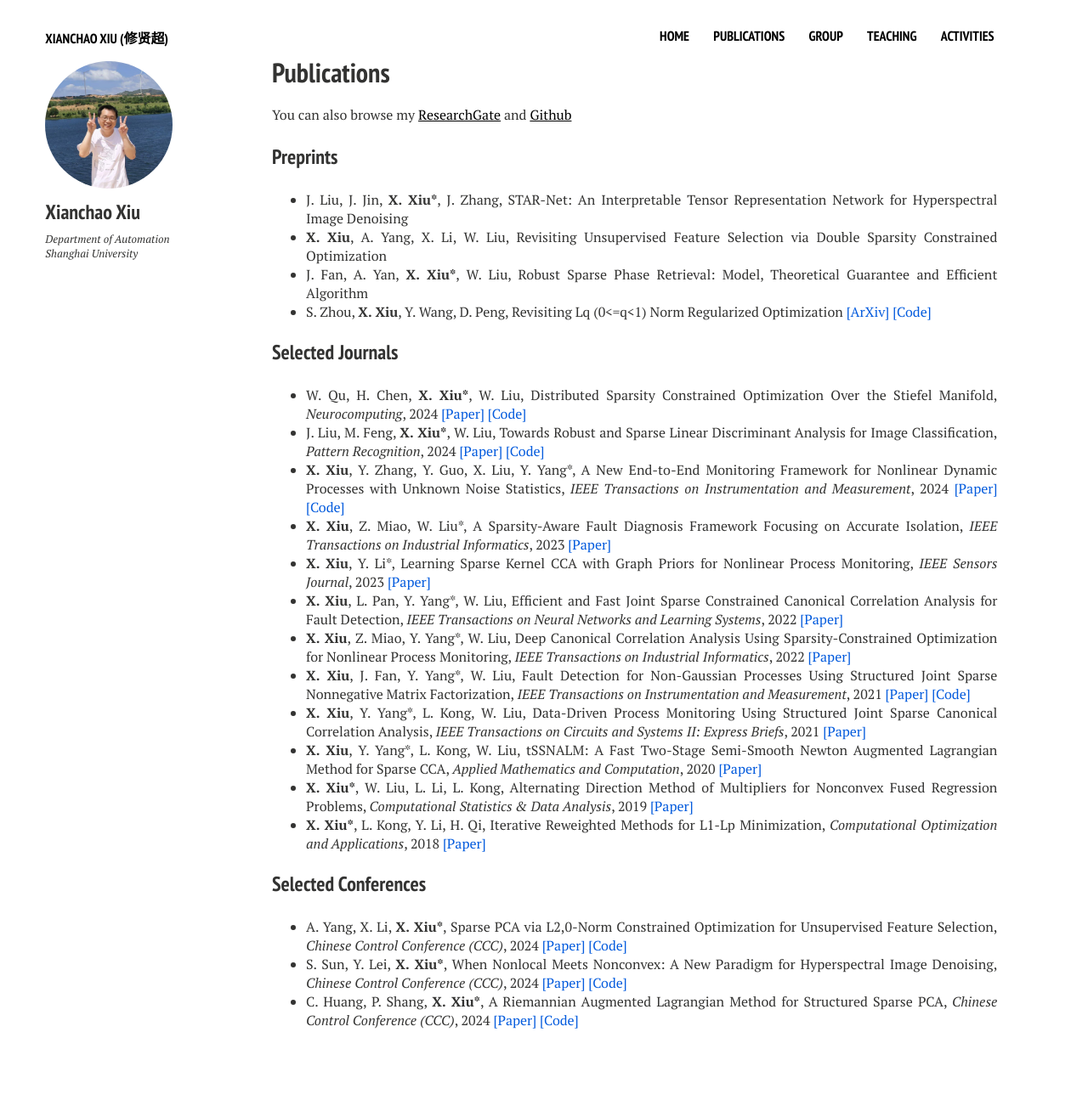
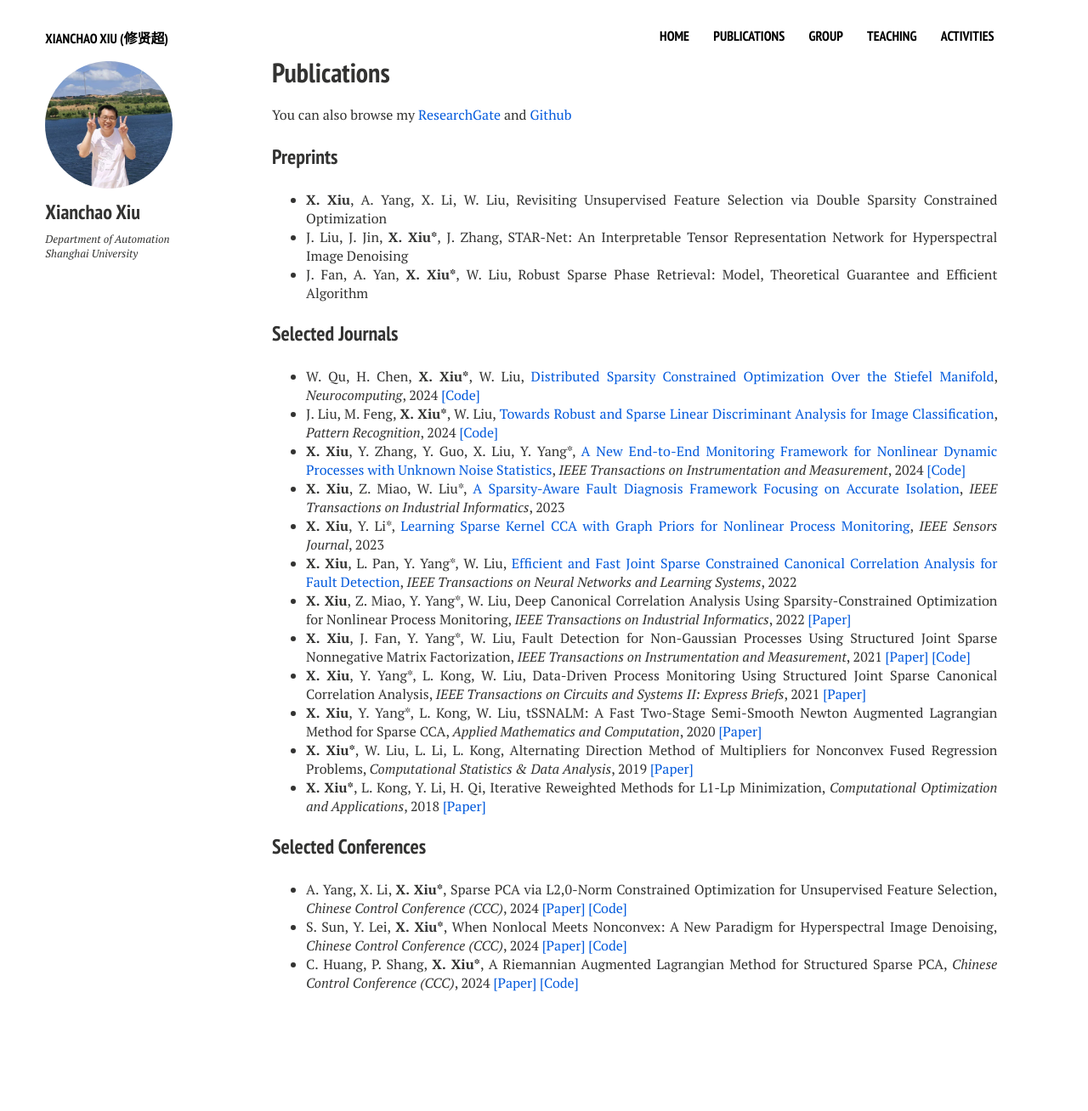
Before and after one commit to xianchaoxiu/xianchaoxiu.github.io, a Jekyll site: the page built from publications/index.md, in a window 1280 px wide. Shown: the whole page at 85% size. Built offline with Jekyll 4.4.1, drawn with Linux system fonts in a browser that asks for light colours; nearby versions of some CDN libraries; after the commit the page ends 1264 px from its top, so only the background shows below that.

Commit message:
Update index.md

```diff
--- a/publications/index.md
+++ b/publications/index.md
@@ -8,24 +8,23 @@ comments: false
 share: false
 ---
 
-You can also browse my <a href="https://www.researchgate.net/profile/Xianchao-Xiu" target="_blank" style="text-decoration:underline;">ResearchGate</a> and <a href="https://github.com/xianchaoxiu" target="_blank" style="text-decoration:underline;">Github</a>
+You can also browse my <a href="https://www.researchgate.net/profile/Xianchao-Xiu" class="textlink" target="_blank">ResearchGate</a> and <a href="https://github.com/xianchaoxiu" class="textlink" target="_blank">Github</a>
 
 ### Preprints
 
+* <b>X. Xiu</b>, A. Yang, X. Li, W. Liu, Revisiting Unsupervised Feature Selection via Double Sparsity Constrained Optimization <br>
 * J. Liu, J. Jin, <b>X. Xiu*</b>, J. Zhang, STAR-Net: An Interpretable Tensor Representation Network for Hyperspectral Image Denoising <br>
-* <b>X. Xiu</b>, A. Yang, X. Li, W. Liu, Revisiting Unsupervised Feature Selection via Double Sparsity Constrained Optimization <br>
 * J. Fan, A. Yan, <b>X. Xiu*</b>, W. Liu, Robust Sparse Phase Retrieval: Model, Theoretical Guarantee and Efficient Algorithm  <br>
-* S. Zhou, <b>X. Xiu</b>, Y. Wang, D. Peng, Revisiting Lq (0<=q<1) Norm Regularized Optimization <a href="https://arxiv.org/abs/2306.14394" class="textlink" target="_blank">[ArXiv]</a> <a href="https://github.com/ShenglongZhou/PSNP" class="textlink" target="_blank">[Code]</a> <br>
 
 
 ### Selected Journals
 
-* W. Qu, H. Chen, <b>X. Xiu*</b>, W. Liu, Distributed Sparsity Constrained Optimization Over the Stiefel Manifold, <i>Neurocomputing</i>, 2024 <a href="https://www.sciencedirect.com/science/article/pii/S0925231224010385" class="textlink" target="_blank">[Paper]</a> <a href="https://github.com/wtqu/DREAM" class="textlink" target="_blank">[Code]</a> <br>
-* J. Liu, M. Feng, <b>X. Xiu*</b>, W. Liu, Towards Robust and Sparse Linear Discriminant Analysis for Image Classification, <i> Pattern Recognition</i>, 2024 <a href="https://www.sciencedirect.com/science/article/pii/S0031320324002632" class="textlink" target="_blank">[Paper]</a> <a href="https://github.com/EMXlight/RSLDAplus" class="textlink" target="_blank">[Code] <br>
-* <b>X. Xiu</b>, Y. Zhang, Y. Guo, X. Liu, Y. Yang*, A New End-to-End Monitoring Framework for Nonlinear Dynamic Processes with Unknown Noise Statistics, <i>IEEE Transactions on Instrumentation and Measurement</i>, 2024 <a href="https://ieeexplore.ieee.org/document/10464356" class="textlink" target="_blank">[Paper]</a> <a href="https://github.com/xianchaoxiu/2024-TIM-DRNN" class="textlink" target="_blank">[Code]</a> <br>
-* <b>X. Xiu</b>, Z. Miao, W. Liu*, A Sparsity-Aware Fault Diagnosis Framework Focusing on Accurate Isolation, <i>IEEE Transactions on Industrial Informatics</i>, 2023 <a href="https://ieeexplore.ieee.org/abstract/document/10091146" class="textlink" target="_blank">[Paper]</a> <br>
-* <b>X. Xiu</b>, Y. Li*, Learning Sparse Kernel CCA with Graph Priors for Nonlinear Process Monitoring, <i>IEEE Sensors Journal</i>, 2023 <a href="https://ieeexplore.ieee.org/document/10050438" class="textlink" target="_blank">[Paper]</a> <br>
-* <b>X. Xiu</b>, L. Pan, Y. Yang*, W. Liu, Efficient and Fast Joint Sparse Constrained Canonical Correlation Analysis for Fault Detection, <i>IEEE Transactions on Neural Networks and Learning Systems</i>, 2022 <a href="https://ieeexplore.ieee.org/document/9887978" class="textlink" target="_blank">[Paper]</a> <br>
+* W. Qu, H. Chen, <b>X. Xiu*</b>, W. Liu, <a href="https://www.sciencedirect.com/science/article/pii/S0925231224010385" class="textlink" target="_blank">Distributed Sparsity Constrained Optimization Over the Stiefel Manifold</a>, <i>Neurocomputing</i>, 2024 <a href="https://github.com/wtqu/DREAM" class="textlink" target="_blank">[Code]</a> <br>
+* J. Liu, M. Feng, <b>X. Xiu*</b>, W. Liu, <a href="https://www.sciencedirect.com/science/article/pii/S0031320324002632" class="textlink" target="_blank">Towards Robust and Sparse Linear Discriminant Analysis for Image Classification</a>, <i> Pattern Recognition</i>, 2024  <a href="https://github.com/EMXlight/RSLDAplus" class="textlink" target="_blank">[Code] <br>
+* <b>X. Xiu</b>, Y. Zhang, Y. Guo, X. Liu, Y. Yang*, <a href="https://ieeexplore.ieee.org/document/10464356" class="textlink" target="_blank">A New End-to-End Monitoring Framework for Nonlinear Dynamic Processes with Unknown Noise Statistics</a>, <i>IEEE Transactions on Instrumentation and Measurement</i>, 2024  <a href="https://github.com/xianchaoxiu/2024-TIM-DRNN" class="textlink" target="_blank">[Code]</a> <br>
+* <b>X. Xiu</b>, Z. Miao, W. Liu*, <a href="https://ieeexplore.ieee.org/abstract/document/10091146" class="textlink" target="_blank">A Sparsity-Aware Fault Diagnosis Framework Focusing on Accurate Isolation</a>, <i>IEEE Transactions on Industrial Informatics</i>, 2023 <br>
+* <b>X. Xiu</b>, Y. Li*, <a href="https://ieeexplore.ieee.org/document/10050438" class="textlink" target="_blank">Learning Sparse Kernel CCA with Graph Priors for Nonlinear Process Monitoring</a>, <i>IEEE Sensors Journal</i>, 2023  <br>
+* <b>X. Xiu</b>, L. Pan, Y. Yang*, W. Liu, <a href="https://ieeexplore.ieee.org/document/9887978" class="textlink" target="_blank">Efficient and Fast Joint Sparse Constrained Canonical Correlation Analysis for Fault Detection</a>, <i>IEEE Transactions on Neural Networks and Learning Systems</i>, 2022  <br>
 * <b>X. Xiu</b>, Z. Miao, Y. Yang*, W. Liu, Deep Canonical Correlation Analysis Using Sparsity-Constrained Optimization for Nonlinear Process Monitoring, <i>IEEE Transactions on Industrial Informatics</i>, 2022 <a href="https://ieeexplore.ieee.org/document/9583864" class="textlink" target="_blank">[Paper]</a> <br>
 * <b>X. Xiu</b>, J. Fan, Y. Yang*, W. Liu, Fault Detection for Non-Gaussian Processes Using Structured Joint Sparse Nonnegative Matrix Factorization, <i>IEEE Transactions on Instrumentation and Measurement</i>, 2021 <a href="https://ieeexplore.ieee.org/document/9381237" class="textlink" target="_blank">[Paper]</a> <a href="https://github.com/xianchaoxiu/2021-TIM-SJSNMF" class="textlink" target="_blank">[Code]</a> <br>
 * <b>X. Xiu</b>, Y. Yang*, L. Kong, W. Liu, Data-Driven Process Monitoring Using Structured Joint Sparse Canonical Correlation Analysis, <i>IEEE Transactions on Circuits and Systems II: Express Briefs</i>, 2021 <a href="https://ieeexplore.ieee.org/document/9068308" class="textlink" target="_blank">[Paper]</a> <br>
```
